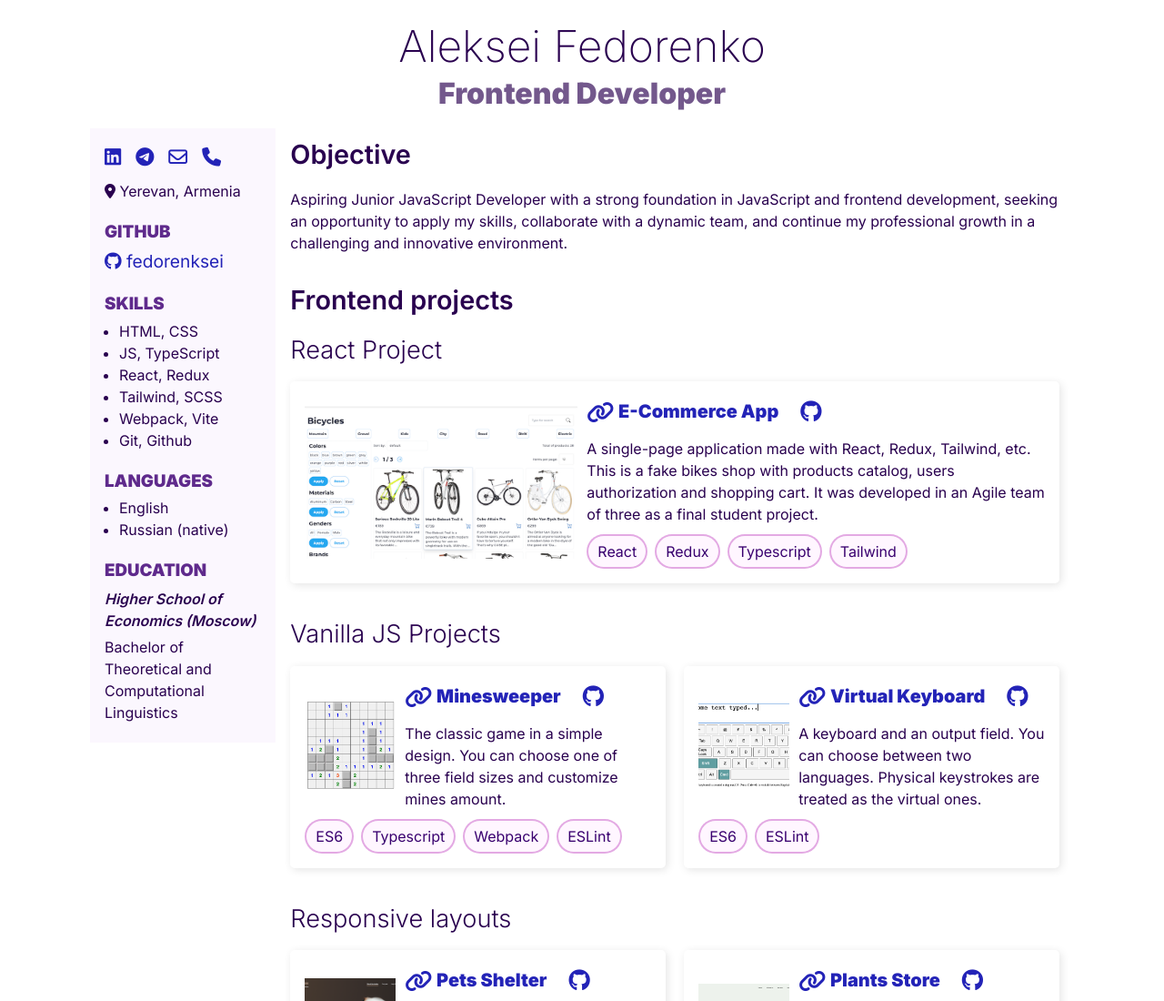
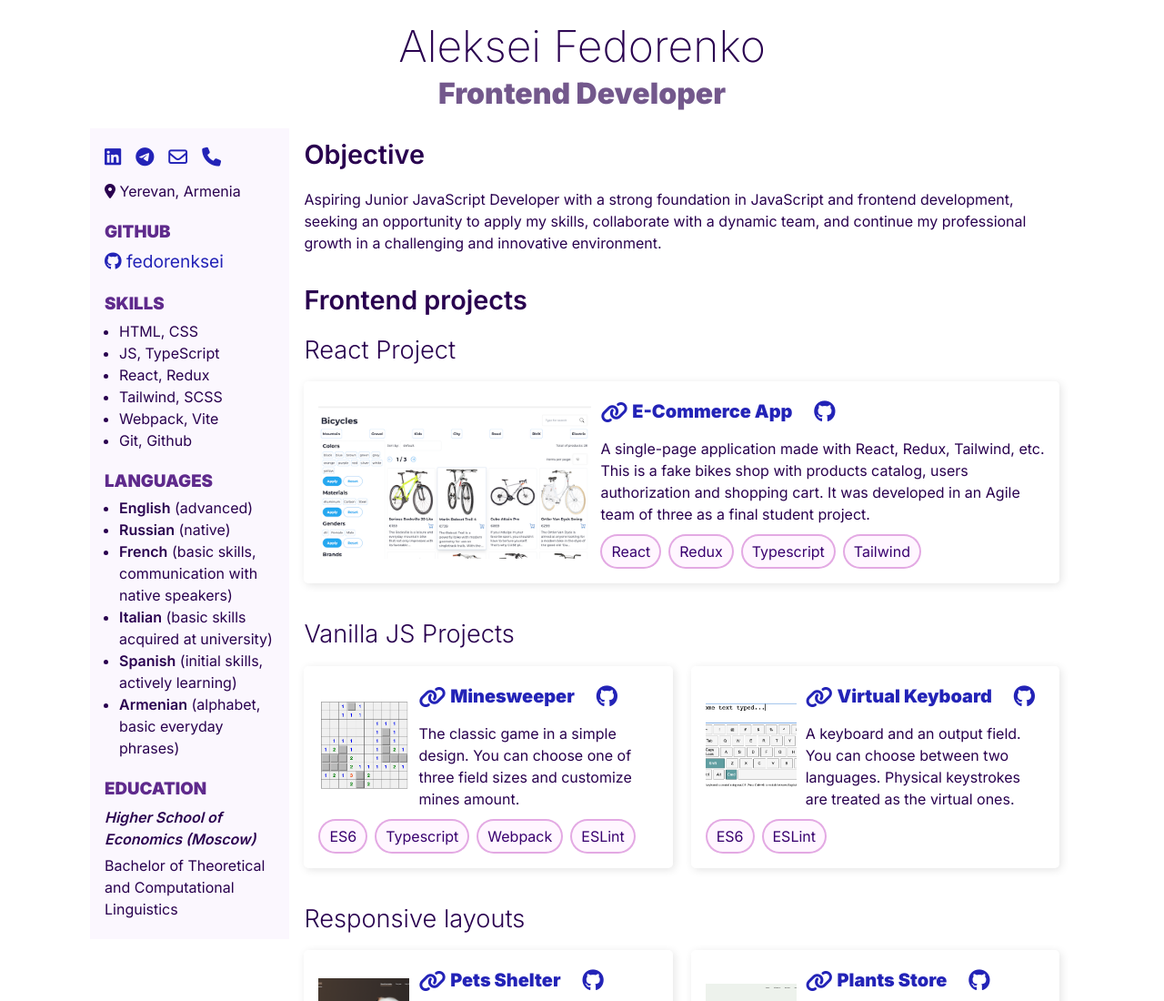
Before and after one commit to fedorenksei/cv, a website: page src/index.html in a window 1280 px wide. Shown: the top 1100 px of the page at 91% size. Drawn offline with Linux system fonts and the light colour scheme.

Commit message:
feat: add languages

```diff
--- a/src/index.html
+++ b/src/index.html
@@ -110,8 +110,30 @@
           <section>
             <h3 class="aside-header">Languages</h3>
             <ul>
-              <li>English</li>
+              <!-- <li>English</li>
               <li>Russian (native)</li>
+              <li>Italian (A2)</li>
+              <li>French (A2)</li>
+              <li>Spanish (A1)</li>
+              <li>Armenian (A1)</li> -->
+              <li><span class="language">English</span> (advanced)</li>
+              <li><span class="language">Russian</span> (native)</li>
+              <li>
+                <span class="language">French</span> (basic skills,
+                communication with native speakers)
+              </li>
+              <li>
+                <span class="language">Italian</span> (basic skills acquired at
+                university)
+              </li>
+              <li>
+                <span class="language">Spanish</span> (initial skills, actively
+                learning)
+              </li>
+              <li>
+                <span class="language">Armenian</span> (alphabet, basic everyday
+                phrases)
+              </li>
             </ul>
           </section>
 
--- a/src/styles/basic.css
+++ b/src/styles/basic.css
@@ -1,4 +1,4 @@
-@import url('https://fonts.googleapis.com/css2?family=Inter:wght@200;300;400;600;900&display=swap');
+@import url('https://fonts.googleapis.com/css2?family=Inter:wght@200;300;400;500;600;900&display=swap');
 
 * {
   scroll-behavior: smooth;
--- a/src/styles/contacts.css
+++ b/src/styles/contacts.css
@@ -46,3 +46,7 @@
 .github-link {
   font-size: 1.2em;
 }
+
+.language {
+  font-weight: 600;
+}
```
